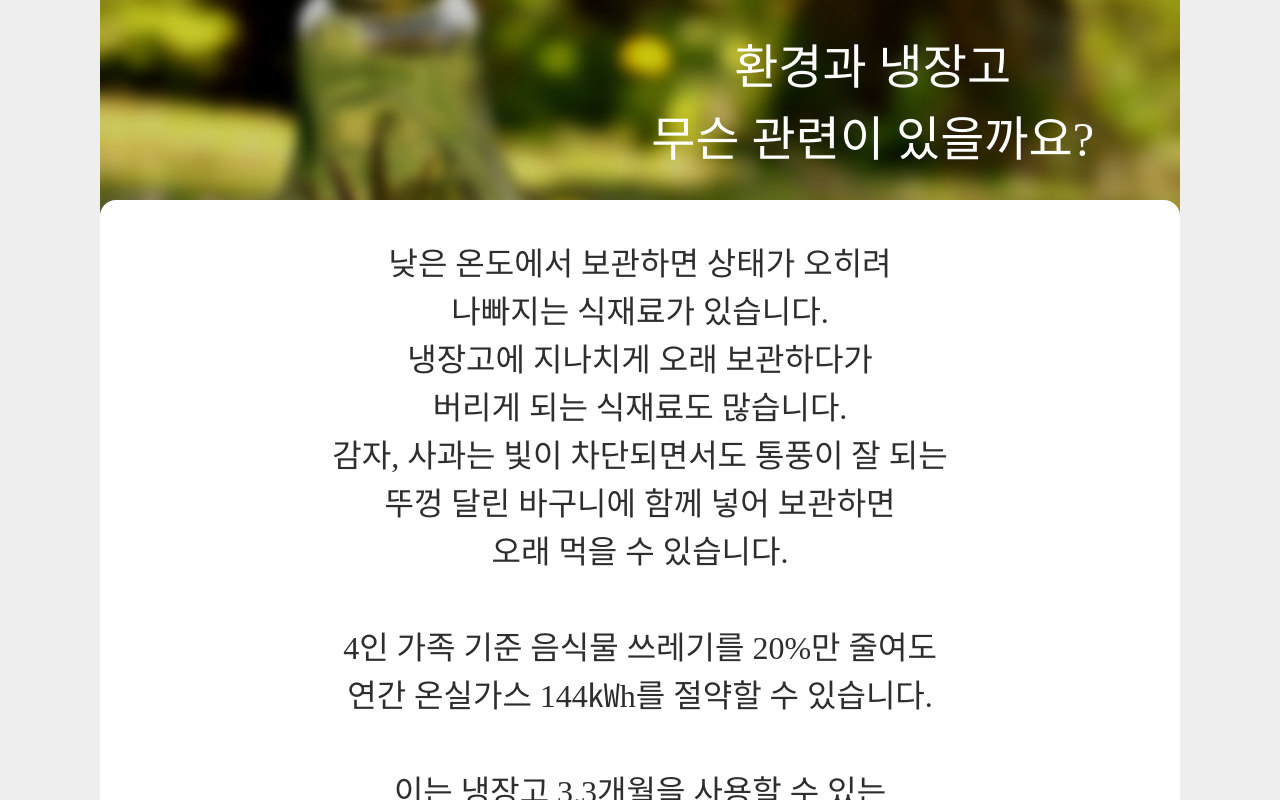
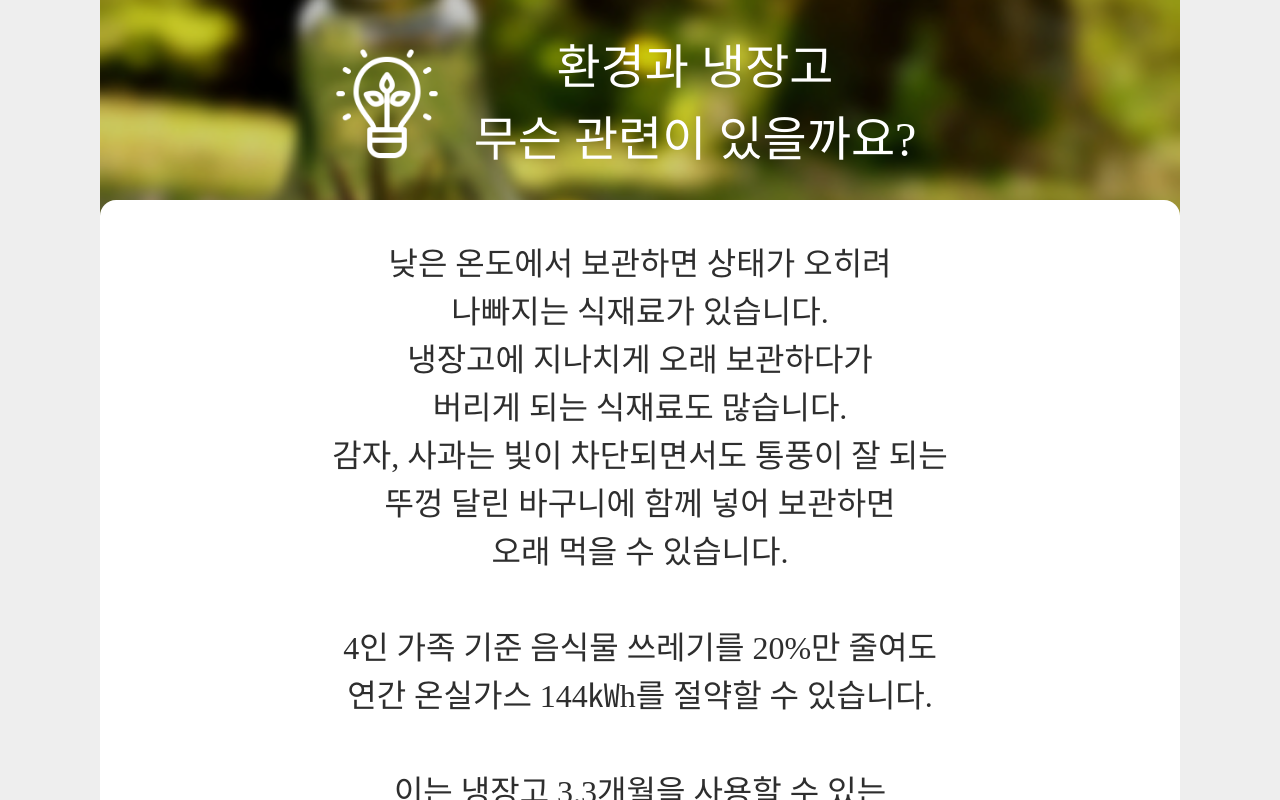
Before and after one commit to hokim2407/RefrigeratorInMyHand, a React (Create React App) app: page /saveEnv in a window 1280 px wide. Built offline with nearby package versions, Linux system fonts and the light colour scheme; a web font is replaced by a local one.

Commit message:
fix : env 페이지 레이아웃 수정

```diff
--- a/src/saveEnv.js
+++ b/src/saveEnv.js
@@ -7,21 +7,28 @@ function SaveEnv() {
   return (
     <div className="top-block">
       <div className="env-background background">
-        <div
-          className="dark-background item-middle-box"
-          style={{ justifyContent: "flex-end" }}
-        >
+        <div className="dark-background item-middle-box">
           <div
             style={{
               bottom: "7vh",
               position: "relative",
-              marginRight: "5%",
             }}
           >
-            <p className="h2">
-              환경과 냉장고 <br />
-              무슨 관련이 있을까요?
-            </p>
+            <div style={{ display: "flex" }}>
+              <img
+                style={{
+                  height: "min(10vw, 110px)",
+                  alignSelf: "center",
+                  justifyContent: "space-between",
+                }}
+                src={`./light-bulb.png`}
+                alt="아이콘"
+              ></img>
+              <p className="h2">
+                환경과 냉장고 <br />
+                무슨 관련이 있을까요?
+              </p>
+            </div>
           </div>
         </div>
         <div className="white-box">
```
Also changed, not shown: public/icon_32.png, public/light-bulb.png (added).
